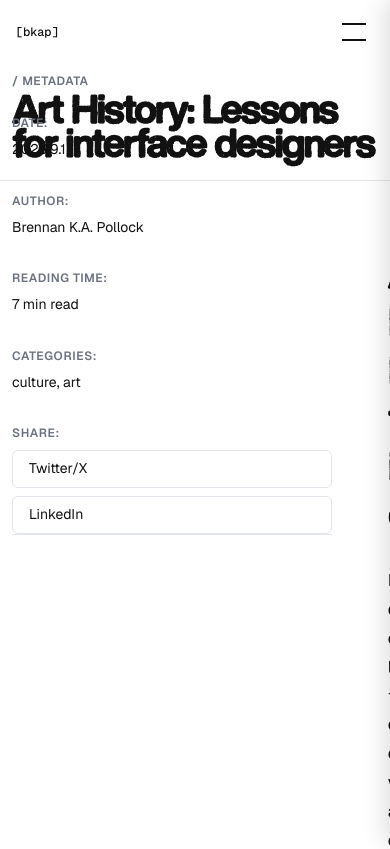
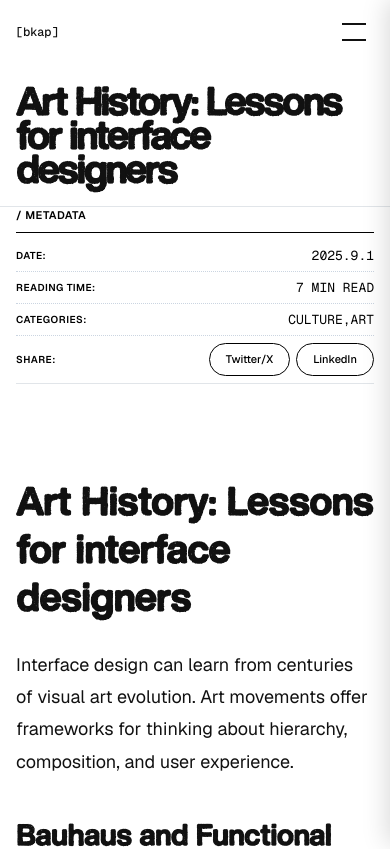
Before and after one commit to brennankapollock/brennankapollock-portfolio, a Next.js app: page /blog/art-influence-interface-design in a window 390 px wide. Shown: the top 849 px of the page. Built offline with nearby package versions, Linux system fonts and the light colour scheme.

Commit message:
Revamp blog post styles and remove author metadata.

```diff
--- a/src/app/globals.css
+++ b/src/app/globals.css
@@ -2003,64 +2003,82 @@ body {
   font-family: var(--font-geist-sans);
   font-size: 0.75rem;
   font-weight: 600;
-  color: #6b7280;
-  margin: 0 0 1.5rem 0;
+  color: #000000;
+  margin: 0 0 0.75rem 0;
   letter-spacing: 0.05em;
+  padding-bottom: 0.75rem;
+  border-bottom: 1px solid #000000;
 }
 
 .blog-metadata-group {
+  display: flex;
+  flex-direction: column;
+  gap: 0;
+}
+
+.blog-metadata-item {
   display: grid;
-  grid-template-columns: repeat(auto-fit, minmax(200px, 1fr));
-  gap: 2rem;
-}
-
-.blog-metadata-item {
-  display: flex;
-  flex-direction: column;
+  grid-template-columns: auto 1fr;
+  gap: 1rem;
+  align-items: center;
+  padding: 0.875rem 0;
+  border-bottom: 1px dotted #cbd5e1;
+}
+
+.blog-metadata-item:last-child {
+  border-bottom: none;
+}
+
+.blog-metadata-label {
+  font-family: var(--font-geist-sans);
+  font-size: 0.6875rem;
+  font-weight: 600;
+  color: #000000;
+  letter-spacing: 0.05em;
+  text-transform: uppercase;
+  white-space: nowrap;
+}
+
+.blog-metadata-value {
+  font-family: var(--font-geist-mono);
+  font-size: 0.875rem;
+  color: #000000;
+  line-height: 1.4;
+  text-align: right;
+  text-transform: uppercase;
+}
+
+.blog-category-tag {
+  color: #000000;
+  display: inline-block;
+}
+
+.blog-share-buttons {
+  display: flex;
+  flex-direction: row;
   gap: 0.5rem;
-}
-
-.blog-metadata-label {
+  justify-content: flex-end;
+  flex-wrap: wrap;
+}
+
+.blog-share-button {
+  padding: 0.5rem 1.25rem;
+  background: #ffffff;
+  border: 1px solid #000000;
+  border-radius: 999px;
   font-family: var(--font-geist-sans);
   font-size: 0.75rem;
-  font-weight: 600;
-  color: #6b7280;
-  letter-spacing: 0.05em;
-}
-
-.blog-metadata-value {
-  font-family: var(--font-geist-sans);
-  font-size: 0.875rem;
-  color: var(--color-fg);
-  line-height: 1.4;
-}
-
-.blog-category-tag {
-  color: var(--color-fg);
-}
-
-.blog-share-buttons {
-  display: flex;
-  flex-direction: column;
-  gap: 0.5rem;
-}
-
-.blog-share-button {
-  padding: 0.5rem 1rem;
-  background: white;
-  border: 1px solid #e1e5e9;
-  border-radius: 6px;
-  font-family: var(--font-geist-sans);
-  font-size: 0.875rem;
-  color: var(--color-fg);
+  font-weight: 500;
+  color: #000000;
   cursor: pointer;
-  transition: all 200ms ease;
-  text-align: left;
+  transition: all 150ms ease;
+  text-align: center;
+  white-space: nowrap;
 }
 
 .blog-share-button:hover {
-  background: #f3f4f6;
-  border-color: #d1d5db;
+  background: #000000;
+  color: #ffffff;
 }
 
 /* Blog Post Main Content */
@@ -2088,7 +2106,7 @@ body {
 
 .blog-post-content {
   font-family: var(--font-geist-sans);
-  line-height: 1.7;
+  line-height: 1.8;
   color: var(--color-fg);
 }
 
@@ -2129,13 +2147,17 @@ body {
 }
 
 .blog-content-p {
-  font-size: 1.0625rem; /* ~17px */
-  margin: 1rem 0;
+  font-family: var(--font-geist-sans);
+  font-size: 1.125rem; /* 18px */
+  line-height: 1.8;
+  margin: 0 0 1.5rem 0;
   color: var(--color-fg);
 }
 
 .blog-content-li {
-  font-size: 1.0625rem; /* ~17px */
+  font-family: var(--font-geist-sans);
+  font-size: 1.125rem; /* 18px */
+  line-height: 1.8;
   margin: 0.5rem 0;
   margin-left: 1.5rem;
   color: var(--color-fg);
@@ -2172,6 +2194,19 @@ body {
     grid-template-columns: 120px 1fr 40px;
     gap: 1rem;
   }
+
+  /* Single article layout: convert to single column */
+  .blog-post-two-col {
+    grid-template-columns: 1fr;
+    gap: 2rem;
+    padding: 0 2rem 3rem 2rem;
+  }
+
+  .blog-post-aside {
+    position: static;
+    margin-top: 0;
+    width: 100%;
+  }
 }
 
 @media (max-width: 768px) {
@@ -2188,6 +2223,53 @@ body {
     font-size: clamp(1rem, 4vw, 1rem);
     white-space: nowrap;
     overflow: hidden;
+  }
+
+  /* Tighter metadata spacing on mobile */
+  .blog-metadata-section h3 {
+    font-size: 0.6875rem;
+    margin: 0 0 0.5rem 0;
+    padding-bottom: 0.5rem;
+  }
+
+  .blog-metadata-item {
+    padding: 0.4rem 0;
+    gap: 0.75rem;
+  }
+
+  .blog-metadata-label {
+    font-size: 0.625rem;
+  }
+
+  .blog-metadata-value {
+    font-size: 0.8125rem;
+  }
+
+  .blog-category-tag {
+    font-size: 0.8125rem;
+  }
+
+  .blog-share-buttons {
+    gap: 0.375rem;
+  }
+
+  .blog-share-button {
+    padding: 0.5rem 1rem;
+    font-size: 0.6875rem;
+  }
+
+  /* Mobile single article layout */
+  .blog-post-hero {
+    padding: 1.5rem 1rem 1rem 1rem;
+  }
+
+  .blog-post-two-col {
+    padding: 0 1rem 2.5rem 1rem;
+    gap: 1.5rem;
+  }
+
+  .blog-post-main {
+    padding: 1.5rem 0;
   }
 
   .blog-table-header,
--- a/src/components/BlogPostMetadata.jsx
+++ b/src/components/BlogPostMetadata.jsx
@@ -29,11 +29,6 @@ export default function BlogPostMetadata({ post }) {
         <div className="blog-metadata-item">
           <div className="blog-metadata-label">DATE:</div>
           <div className="blog-metadata-value">{post.date}</div>
-        </div>
-
-        <div className="blog-metadata-item">
-          <div className="blog-metadata-label">AUTHOR:</div>
-          <div className="blog-metadata-value">{post.author}</div>
         </div>
 
         <div className="blog-metadata-item">
```
